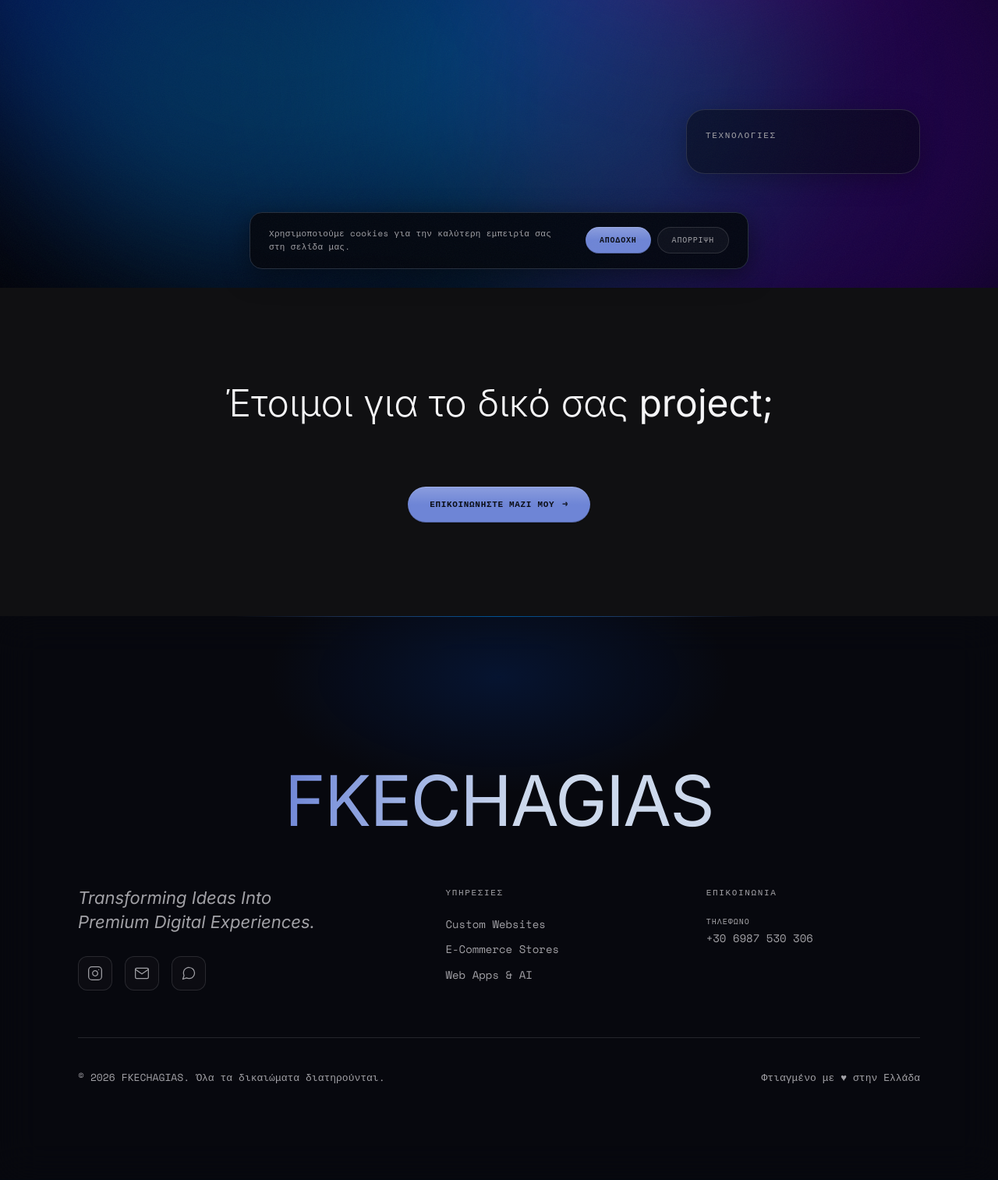
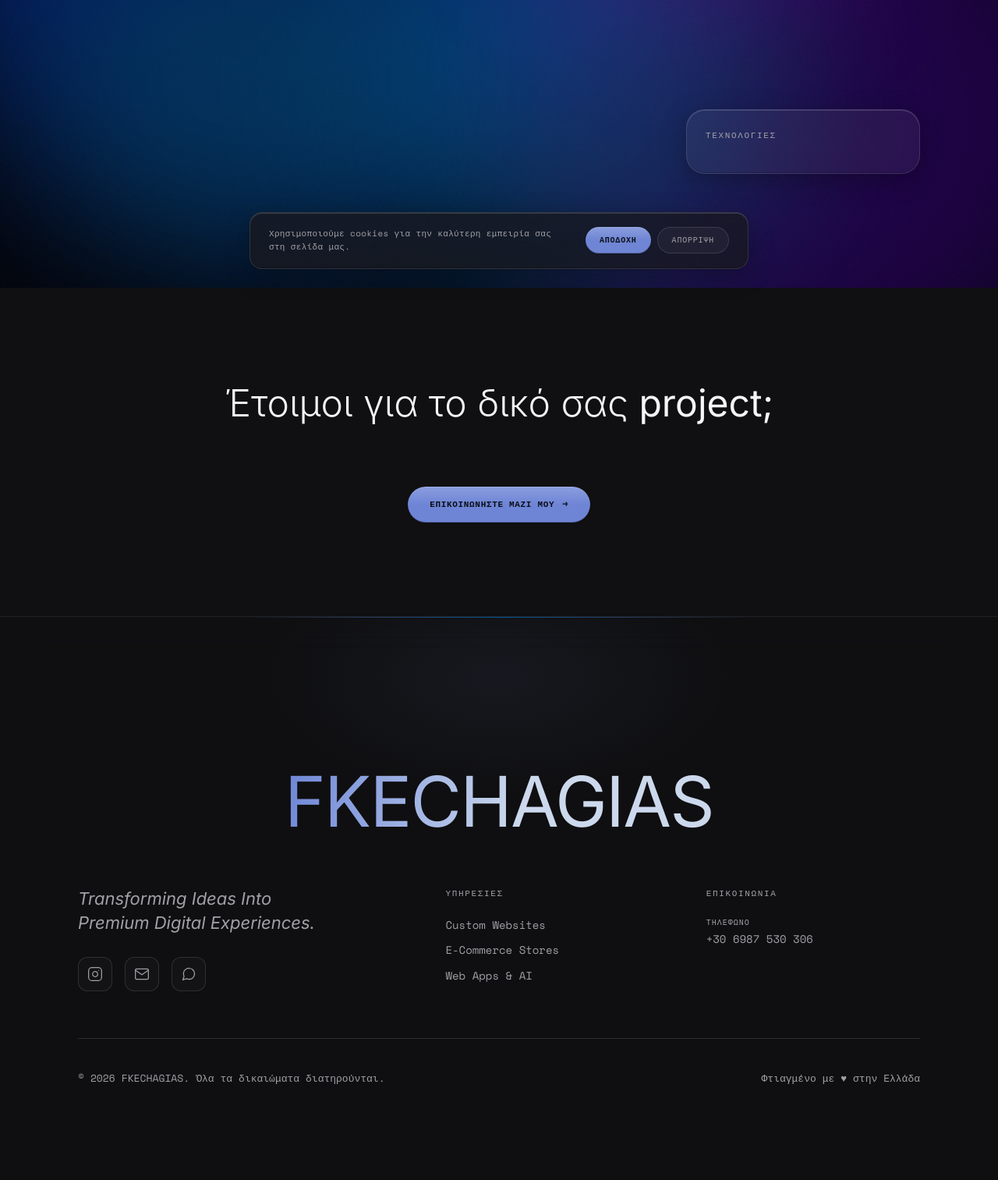
Before and after one commit to FotisKechagias/fkechagias.gr, a Django app: template templates/portfolio/project_detail.html in a window 1280 px wide. Shown: the part 431-1944 px from the top of the page at 78% size. Before the commit the page ends 1820 px from the top, so only its background shows below. Run offline with Django 4.2, Linux system fonts and the light colour scheme; the template is opened without the code that fills it, so the values that code supplies are empty; some libraries are stand-ins or nearby versions.

Commit message:
Liquid glass redesign 5/N: unify glass panels on the shared recipe
contact-form-minimal, pd-sidebar-block, cookie-banner and site-footer
now all use the one glass recipe (rgba .06 bg, blur(16px), hairline
border, soft shadow + liquid rim). Form focus-within gets an accent
ring instead of a border recolor; footer glow desaturated to a faint
accent wash.

```diff
--- a/static/css/styles.css
+++ b/static/css/styles.css
@@ -674,14 +674,15 @@ body:not(.is-slider) .reveal-up.visible {
 /* ── Footer / Project Details additions ─────────────────────── */
 .site-footer {
   padding: 80px 0 40px;
-  background: oklch(0.10 0.025 260 / 0.55);
-  backdrop-filter: blur(24px) saturate(1.4);
-  -webkit-backdrop-filter: blur(24px) saturate(1.4);
+  background: rgba(16, 16, 18, 0.6);
+  backdrop-filter: blur(24px);
+  -webkit-backdrop-filter: blur(24px);
+  border-top: 1px solid var(--border-soft);
   position: relative;
   z-index: 4;
   overflow: hidden;
 }
-/* Ζεστό glow πίσω από την υπογραφή — premium agency footer */
+/* Πολύ διακριτικό glow πίσω από την υπογραφή */
 .site-footer::after {
   content: '';
   position: absolute;
@@ -690,7 +691,7 @@ body:not(.is-slider) .reveal-up.visible {
   transform: translateX(-50%);
   width: 600px;
   height: 300px;
-  background: radial-gradient(ellipse, oklch(0.45 0.22 255 / 0.18) 0%, transparent 70%);
+  background: radial-gradient(ellipse, rgba(110, 133, 214, 0.08) 0%, transparent 70%);
   pointer-events: none;
   z-index: -1;
 }
@@ -756,21 +757,21 @@ body:not(.is-slider) .site-footer.story-section {
 .footer-contacts span:not(.fc-label) { font-size: 14px; color: var(--c-text-muted); }
 .footer-bottom { display: flex; align-items: center; justify-content: space-between; flex-wrap: wrap; font-size: 13px; color: var(--c-text-dim); }
 
-/* ── Contact Form Minimal ───────────────────────────────────── */
+/* ── Contact Form Minimal — κοινή glass συνταγή ─────────────── */
 .contact-form-minimal {
   width: 100%;
-  background: oklch(0.14 0.018 260 / 0.55);
-  border: 0.5px solid oklch(0.32 0.03 260 / 0.8);
+  background: var(--glass-bg);
+  border: var(--glass-border);
   border-radius: var(--radius-xl);
   padding: 36px;
-  backdrop-filter: blur(16px) saturate(140%);
-  -webkit-backdrop-filter: blur(16px) saturate(140%);
-  box-shadow: var(--shadow-card);
-  transition: border-color 0.4s ease, box-shadow 0.4s ease;
+  backdrop-filter: var(--glass-blur);
+  -webkit-backdrop-filter: var(--glass-blur);
+  box-shadow: var(--glass-shadow), var(--rim);
+  transition: border-color var(--transition), box-shadow var(--transition);
 }
 .contact-form-minimal:focus-within {
-  border-color: oklch(0.55 0.16 255 / 0.6);
-  box-shadow: var(--shadow-card), var(--glow-blue);
+  border-color: var(--accent-soft-border);
+  box-shadow: var(--glass-shadow), var(--rim), 0 0 0 4px var(--accent-soft);
 }
 .contact-form-minimal .btn-primary { width: 100%; justify-content: center; margin-top: 8px; }
 
@@ -813,20 +814,20 @@ body:not(.is-slider) .site-footer.story-section {
   transform: translateX(-50%);
   width: calc(100% - 48px);
   max-width: 640px;
-  background: oklch(0.13 0.018 260 / 0.92);
-  backdrop-filter: saturate(140%) blur(20px);
-  -webkit-backdrop-filter: saturate(140%) blur(20px);
-  border: 0.5px solid oklch(0.30 0.03 260);
-  border-radius: 16px;
+  background: rgba(23, 23, 26, 0.78);
+  backdrop-filter: blur(20px) saturate(140%);
+  -webkit-backdrop-filter: blur(20px) saturate(140%);
+  border: 1px solid var(--border);
+  border-radius: var(--radius-md);
   padding: 18px 24px;
   display: flex;
   align-items: center;
   justify-content: space-between;
   gap: 20px;
   z-index: 8000;
-  box-shadow: 0 8px 32px oklch(0 0 0 / 0.5);
+  box-shadow: var(--glass-shadow), var(--rim);
   flex-wrap: wrap;
-  transition: opacity 0.4s ease, transform 0.4s ease;
+  transition: opacity var(--transition), transform var(--transition);
 }
 .cookie-banner.hidden {
   opacity: 0;
@@ -908,14 +909,14 @@ body:not(.is-slider) .site-footer.story-section {
 .pd-main p { font-size: 16px; color: var(--c-text-muted); line-height: 1.8; margin-bottom: 20px; }
 .pd-case-study { font-size: 15px; color: var(--c-text-muted); line-height: 1.8; margin-top: 32px; padding-top: 32px; border-top: 1px solid var(--c-border); }
 .pd-sidebar-block {
-  background: oklch(0.14 0.018 260 / 0.55);
-  border: 0.5px solid var(--c-border);
+  background: var(--glass-bg);
+  border: var(--glass-border);
   border-radius: var(--radius-lg);
   padding: 24px;
   margin-bottom: 16px;
-  backdrop-filter: blur(12px);
-  -webkit-backdrop-filter: blur(12px);
-  box-shadow: var(--shadow-card);
+  backdrop-filter: var(--glass-blur);
+  -webkit-backdrop-filter: var(--glass-blur);
+  box-shadow: var(--glass-shadow), var(--rim);
 }
 .pd-sidebar-block h4 { font-size: 11px; font-weight: 500; letter-spacing: 0.15em; text-transform: uppercase; color: var(--c-text-dim); margin-bottom: 16px; }
 .pd-cta-inner { text-align: center; display: flex; flex-direction: column; align-items: center; gap: 28px; }
```
